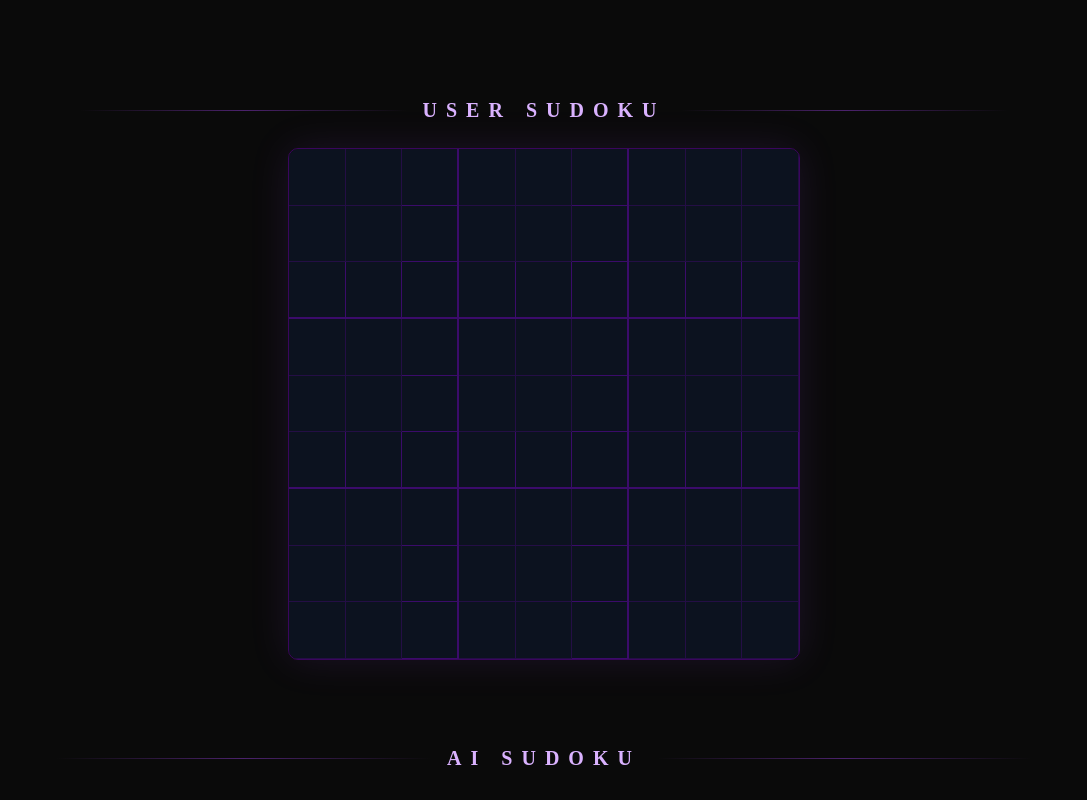
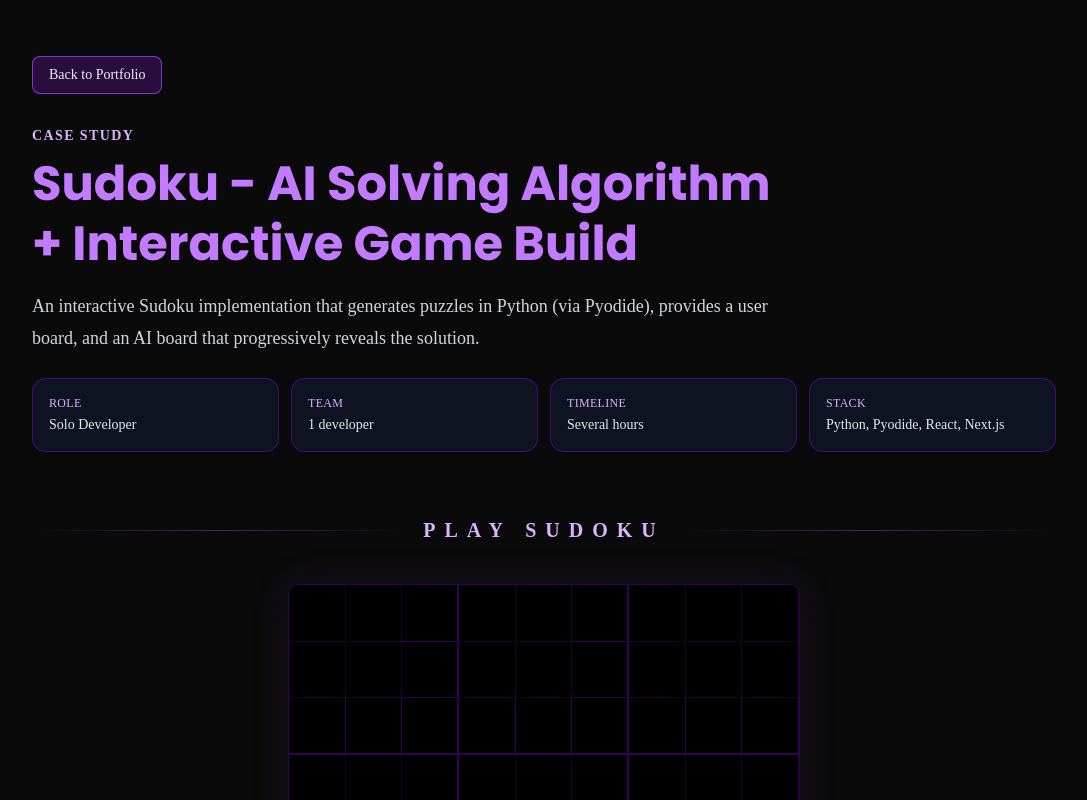
Before and after one commit to jblandin-art/Portfolio, a Next.js app: page /jblandin/projects/sudoku in a window 1280 px wide. Shown: the top 800 px of the page, without its empty margins (96-1183 px from the left). Built offline with nearby package versions, Linux system fonts and the light colour scheme.

Commit message:
Sudoku Update 7

```diff
--- a/src/app/projects/nim/page.js
+++ b/src/app/projects/nim/page.js
@@ -13,7 +13,7 @@ export const metadata = {
 
 export default function NimPage() {
   return (
-    <main className="mx-auto max-w-5xl px-6 py-8 sm:py-10 text-gray-200">
+    <main className="mx-auto max-w-5xl py-8 sm:py-10 text-gray-200">
       <div className="mb-8">
         <Link
           href="/"
--- a/src/app/projects/sudoku/page.js
+++ b/src/app/projects/sudoku/page.js
@@ -1,12 +1,62 @@
-import React from 'react'
+import Link from 'next/link'
 import SudokuScrollReset from './scroll-reset'
 import SudokuContent from './sudoku-content'
 
-export default function sudokuPage() {
+const basePath = process.env.NEXT_PUBLIC_BASE_PATH || '';
+
+export const metadata = {
+    title: "Play Sudoku | Josiah Blanding",
+    description:
+        "An in-browser Sudoku experience using Pyodide for puzzle generation and solving, with an AI reveal mode.",
+};
+
+export default function SudokuPage() {
     return (
-                <>
-                <SudokuScrollReset />
+        <>
+            <SudokuScrollReset />
+            <main className="mx-auto max-w-5xl py-8 sm:py-10 text-gray-200">
+                <div className="mb-8">
+                    <Link
+                        href="/"
+                        className="inline-flex items-center rounded-md border border-purple-500/70 bg-purple-900/40 px-4 py-2 text-sm text-purple-100 transition hover:border-purple-400 hover:bg-purple-800/60"
+                    >
+                        Back to Portfolio
+                    </Link>
+                </div>
+
+                <header className="">
+                    <p className="text-sm font-semibold uppercase tracking-widest text-purple-300">Case Study</p>
+                    <h1 className="mt-2 max-w-3xl text-3xl font-bold font-poppins leading-tight text-purple-400 sm:text-4xl lg:text-5xl">
+                        Sudoku - AI Solving Algorithm + Interactive Game Build
+                    </h1>
+                    <p className="mt-4 max-w-3xl text-lg leading-8 text-gray-300">
+                        An interactive Sudoku implementation that generates puzzles in Python (via Pyodide), provides a user board, and an AI board that progressively reveals the solution.
+                    </p>
+
+                    <div className="mt-6 grid gap-3 sm:grid-cols-2 lg:grid-cols-4">
+                        <div className="rounded-xl border border-purple-700/50 bg-slate-900/70 p-4">
+                            <p className="text-xs uppercase tracking-wide text-purple-300">Role</p>
+                            <p className="mt-1 text-sm">Solo Developer</p>
+                        </div>
+                        <div className="rounded-xl border border-purple-700/50 bg-slate-900/70 p-4">
+                            <p className="text-xs uppercase tracking-wide text-purple-300">Team</p>
+                            <p className="mt-1 text-sm">1 developer</p>
+                        </div>
+                        <div className="rounded-xl border border-purple-700/50 bg-slate-900/70 p-4">
+                            <p className="text-xs uppercase tracking-wide text-purple-300">Timeline</p>
+                            <p className="mt-1 text-sm">Several hours</p>
+                        </div>
+                        <div className="rounded-xl border border-purple-700/50 bg-slate-900/70 p-4">
+                            <p className="text-xs uppercase tracking-wide text-purple-300">Stack</p>
+                            <p className="mt-1 text-sm">Python, Pyodide, React, Next.js</p>
+                        </div>
+                    </div>
+                </header>
+
                 <SudokuContent />
-                </>
-    )
+
+
+            </main>
+        </>
+    );
 }
--- a/src/app/projects/sudoku/sudoku-content.jsx
+++ b/src/app/projects/sudoku/sudoku-content.jsx
@@ -8,7 +8,7 @@ export default function SudokuContent() {
   const [aiLoading, setAiLoading] = useState(true);
 
   return (
-    <main className="mx-auto max-w-5xl px-6 py-10 text-gray-200">
+    <main className="mx-auto max-w-5xl py-10 text-gray-200">
       <UserSudokuBoard emptyCells={45} />
 {/*
       <div className={`mb-6 transition-opacity duration-300 ease-out ${aiLoading ? "opacity-0" : "opacity-100"}`}>
--- a/src/components/AISudokuBoard.jsx
+++ b/src/components/AISudokuBoard.jsx
@@ -178,7 +178,7 @@ export default function AISudokuBoard({ emptyCells = 45, seed, onLoadingChange =
   return (
     <section>
       <div className="mt-4">
-        <div className="mx-auto max-w-5xl px-6 py-6 min-h-[38rem] sm:min-h-[42rem] lg:min-h-[44rem]">
+        <div className="mx-auto max-w-5xl py-6 min-h-[38rem] sm:min-h-[42rem] lg:min-h-[44rem]">
           <div className={`relative transition-opacity duration-300 ease-out ${isVisible && !loading ? "opacity-100" : "opacity-0"}`}>
             <SudokuBoardBase
               key={runtimeSeed}
@@ -190,6 +190,8 @@ export default function AISudokuBoard({ emptyCells = 45, seed, onLoadingChange =
               validMessage="Valid Sudoku Board"
               showValidationState={revealFinished}
               forceHiddenValues={!showCellValues}
+              showMobileTapHint={false}
+              showMobileKeypad={false}
             />
           </div>
         </div>
--- a/src/components/SudokuBoardBase.jsx
+++ b/src/components/SudokuBoardBase.jsx
@@ -1,10 +1,13 @@
 "use client";
 import { useEffect, useState } from "react";
 
-export default function SudokuBoardBase({ puzzle = null, solution = null, validateGrid = null, onChange = null, readOnly = false, revealCells = [], visibleCells = null, validMessage = "Valid Sudoku board.", showValidationState = true, forceHiddenValues = false }) {
+export default function SudokuBoardBase({ puzzle = null, solution = null, validateGrid = null, onChange = null, readOnly = false, revealCells = [], visibleCells = null, validMessage = "Valid Sudoku board.", showValidationState = true, forceHiddenValues = false, showMobileTapHint = true, showMobileKeypad = true }) {
   const emptyGrid = Array.from({ length: 9 }, () => Array(9).fill(0));
+  const keypadValues = [1, 2, 3, 4, 5, 6, 7, 8, 9];
   const [grid, setGrid] = useState(emptyGrid);
   const [boardValid, setBoardValid] = useState(null);
+  const [isMobileInputMode, setIsMobileInputMode] = useState(false);
+  const [activeCell, setActiveCell] = useState(null);
 
   useEffect(() => {
     if (!puzzle) return;
@@ -53,9 +56,35 @@ export default function SudokuBoardBase({ puzzle = null, solution = null, valida
     };
   }, [grid, validateGrid]);
 
+  useEffect(() => {
+    if (typeof window === "undefined") return;
+
+    const mediaQuery = window.matchMedia("(pointer: coarse)");
+    const updateInputMode = () => {
+      setIsMobileInputMode(mediaQuery.matches || (navigator.maxTouchPoints || 0) > 0);
+    };
+
+    updateInputMode();
+    mediaQuery.addEventListener("change", updateInputMode);
+
+    return () => {
+      mediaQuery.removeEventListener("change", updateInputMode);
+    };
+  }, []);
+
+  useEffect(() => {
+    if (readOnly || !isMobileInputMode) {
+      setActiveCell(null);
+    }
+  }, [readOnly, isMobileInputMode]);
+
   function handleCellChange(r, c, value) {
     const v = value.replace(/[^0-9]/g, "").slice(0, 1);
     const num = v === "" ? 0 : Number(v);
+    applyCellValue(r, c, num);
+  }
+
+  function applyCellValue(r, c, num) {
     const next = grid.map((row) => row.slice());
     next[r][c] = num;
     setGrid(next);
@@ -63,12 +92,13 @@ export default function SudokuBoardBase({ puzzle = null, solution = null, valida
   }
 
   const displayBoardValid = showValidationState ? boardValid : null;
+  const enableMobileKeypad = isMobileInputMode && showMobileKeypad;
 
   return (
     <div className="mx-auto max-w-md sm:max-w-lg">
       <div className="relative">
         <div
-          className={`grid w-full grid-cols-9 gap-0 rounded-lg overflow-hidden bg-transparent border shadow-[0_0_40px_rgba(168,85,247,0.12)] ${displayBoardValid === false ? "border-red-500/50" : "border-purple-700/40"}`}
+          className={`grid w-full grid-cols-9 gap-0 rounded-lg overflow-hidden bg-black/80 border shadow-[0_0_40px_rgba(168,85,247,0.1)] ${displayBoardValid === false ? "border-red-500/50" : "border-purple-700/40"}`}
         >
           {grid.map((row, r) =>
             row.map((val, c) => {
@@ -77,32 +107,46 @@ export default function SudokuBoardBase({ puzzle = null, solution = null, valida
               const rightBorder = (c + 1) % 3 === 0 && c !== 8 ? "border-r-2 border-purple-700/40" : "border-r border-purple-700/20";
               const bottomBorder = (r + 1) % 3 === 0 && r !== 8 ? "border-b-2 border-purple-700/40" : "border-b border-purple-700/20";
               const correctnessClass = displayBoardValid === false
-                ? "text-red-200 bg-red-500/10"
+                ? "text-red-100 bg-red-500/15"
                 : displayBoardValid
-                  ? "text-emerald-200 bg-emerald-500/10"
-                  : "text-purple-200";
+                  ? "text-emerald-300 bg-emerald-900/35"
+                  : "text-purple-50";
 
               const isRevealed = revealCells && revealCells.includes(cellKey);
               const isVisible = !Array.isArray(visibleCells) || visibleCells.includes(cellKey) || isPrefilled;
               const shouldHideValue = forceHiddenValues && !readOnly;
+              const isActiveMobileCell = enableMobileKeypad && activeCell?.r === r && activeCell?.c === c;
               return (
                 <div
                   key={cellKey}
-                  className={`relative grid aspect-square w-full place-items-center bg-slate-900/65 ${correctnessClass} ${rightBorder} ${bottomBorder} ${isRevealed ? 'sudoku-reveal' : ''}`}
+                  className={`relative grid aspect-square w-full place-items-center bg-black/95 transition-colors duration-500 ease-out ${correctnessClass} ${rightBorder} ${bottomBorder} ${isActiveMobileCell ? "ring-2 ring-purple-300/90 ring-inset" : ""} ${isRevealed ? 'sudoku-reveal' : ''}`}
                 >
                   {isPrefilled || readOnly ? (
-                    <span className={`relative z-10 flex h-full w-full items-center justify-center text-sm sm:text-base font-semibold leading-none select-none transition-opacity duration-300 ${shouldHideValue ? "opacity-0" : "opacity-100"}`}>{val}</span>
+                    <span className={`relative z-10 flex h-full w-full items-center justify-center text-[1.125rem] sm:text-[1.3rem] font-bold leading-none select-none transition-opacity duration-300 ${shouldHideValue ? "opacity-0" : "opacity-100"}`}>{val}</span>
                   ) : (
                     <div className="relative flex h-full w-full items-center justify-center overflow-hidden">
-                      <span className={`pointer-events-none absolute inset-0 z-10 flex items-center justify-center text-sm sm:text-base font-semibold leading-none select-none transition-opacity duration-700 ${isVisible && !shouldHideValue ? "opacity-100" : "opacity-0"}`}>
+                      <span className={`pointer-events-none absolute inset-0 z-10 flex items-center justify-center text-[1.125rem] sm:text-[1.3rem] font-bold leading-none select-none transition-opacity duration-700 ${isVisible && !shouldHideValue ? "opacity-100" : "opacity-0"}`}>
                         {val === 0 ? "" : String(val)}
                       </span>
-                      <input
-                        aria-label={`r${r}c${c}`}
-                        className="absolute inset-0 z-20 h-full w-full appearance-none border-0 bg-transparent p-0 text-center text-sm sm:text-base leading-none outline-none caret-purple-300 opacity-0 focus:opacity-100 focus:text-transparent"
-                        value={val === 0 ? "" : String(val)}
-                        onChange={(e) => handleCellChange(r, c, e.target.value)}
-                      />
+                      {enableMobileKeypad ? (
+                        <button
+                          type="button"
+                          aria-label={`Select row ${r + 1} column ${c + 1}`}
+                          className="absolute inset-0 z-20 h-full w-full bg-transparent p-0 outline-none"
+                          onClick={() => setActiveCell({ r, c })}
+                        />
+                      ) : !isMobileInputMode ? (
+                        <input
+                          type="text"
+                          inputMode="numeric"
+                          pattern="[0-9]*"
+                          maxLength={1}
+                          aria-label={`r${r}c${c}`}
+                          className="absolute inset-0 z-20 h-full w-full appearance-none border-0 bg-transparent p-0 text-center text-[1.125rem] sm:text-[1.3rem] leading-none outline-none caret-purple-100 opacity-0 focus:opacity-100 focus:text-transparent"
+                          value={val === 0 ? "" : String(val)}
+                          onChange={(e) => handleCellChange(r, c, e.target.value)}
+                        />
+                      ) : null}
                     </div>
                   )}
                 </div>
@@ -113,7 +157,7 @@ export default function SudokuBoardBase({ puzzle = null, solution = null, valida
 
         <div
           aria-hidden="true"
-          className={`pointer-events-none absolute inset-0 rounded-lg border border-emerald-500/50 transition-opacity duration-500 ease-out ${displayBoardValid ? "opacity-100" : "opacity-0"}`}
+          className={`pointer-events-none absolute inset-0 rounded-lg border border-emerald-900/80 transition-opacity transition-colors duration-500 ease-out ${displayBoardValid ? "opacity-100" : "opacity-0"}`}
         />
       </div>
 
@@ -126,6 +170,43 @@ export default function SudokuBoardBase({ puzzle = null, solution = null, valida
             ? validMessage
             : "There is a conflict in the board."}
       </p>
+
+      {enableMobileKeypad && !readOnly ? (
+        <section className="mt-4 rounded-lg border border-purple-700/60 bg-black/75 p-3">
+          {activeCell || showMobileTapHint ? (
+            <p className="mb-2 text-center text-xs uppercase tracking-widest text-purple-200">
+              {activeCell ? `Cell r${activeCell.r + 1} c${activeCell.c + 1}` : "Tap a cell to enter a value"}
+            </p>
+          ) : null}
+          <div className="grid grid-cols-5 gap-2">
+            {keypadValues.map((n) => (
+              <button
+                key={`key-${n}`}
+                type="button"
+                className="rounded-md border border-purple-600/70 bg-slate-900/90 py-2 text-sm font-semibold text-purple-50 transition hover:border-purple-400 hover:bg-slate-700 disabled:cursor-not-allowed disabled:opacity-55"
+                onClick={() => {
+                  if (!activeCell) return;
+                  applyCellValue(activeCell.r, activeCell.c, n);
+                }}
+                disabled={!activeCell}
+              >
+                {n}
+              </button>
+            ))}
+            <button
+              type="button"
+              className="rounded-md border border-purple-600/70 bg-slate-900/90 py-2 text-xs font-semibold uppercase tracking-wide text-purple-50 transition hover:border-purple-400 hover:bg-slate-700 disabled:cursor-not-allowed disabled:opacity-55"
+              onClick={() => {
+                if (!activeCell) return;
+                applyCellValue(activeCell.r, activeCell.c, 0);
+              }}
+              disabled={!activeCell}
+            >
+              Clear
+            </button>
+          </div>
+        </section>
+      ) : null}
     </div>
   );
 }
--- a/src/components/UserSudokuBoard.jsx
+++ b/src/components/UserSudokuBoard.jsx
@@ -71,7 +71,7 @@ export default function UserSudokuBoard({ emptyCells = 45, seed }) {
   return (
     <>
       {loading ? (
-        <div className="mx-auto max-w-5xl px-6 py-6">
+        <div className="mx-auto max-w-5xl py-6">
           <div className="mb-6 flex items-center gap-4">
             <div className="h-px flex-1 bg-gradient-to-r from-transparent via-yellow-500/40 nim-loading-flash to-transparent" />
             <p className="text-xl font-semibold uppercase tracking-[0.45em] nim-loading-flash text-yellow-300">LOADING PUZZLE</p>
@@ -81,11 +81,11 @@ export default function UserSudokuBoard({ emptyCells = 45, seed }) {
       ) : (
         <>
         <section className="mb-12">
-          <div className="mt-4">
-            <div className="mx-auto max-w-5xl px-6 py-6">
-              <div className="mb-6 flex items-center gap-4">
+          <div className="">
+            <div className="mx-auto max-w-5xl py-6">
+              <div className="mb-10 flex items-center gap-4">
                 <div className="h-px flex-1 bg-gradient-to-r from-transparent via-purple-500/40 to-transparent" />
-                <p className="text-xl font-semibold uppercase tracking-[0.45em] text-purple-300">USER SUDOKU</p>
+                <p className="text-xl font-semibold uppercase tracking-[0.45em] text-purple-300">PLAY SUDOKU</p>
                 <div className="h-px flex-1 bg-gradient-to-r from-transparent via-purple-500/40 to-transparent" />
               </div>
 
@@ -108,11 +108,23 @@ export default function UserSudokuBoard({ emptyCells = 45, seed }) {
             </div>
           </div>
         </section>
+        <section id="instructions" className="my-12">
+                    <h2 className="text-lg font-semibold text-purple-200/95 mb-3 tracking-wider uppercase">How to Play</h2>
+                    <div className="h-0.5 w-20 mb-4 bg-gradient-to-r from-purple-500 via-purple-400 to-transparent rounded" />
+                    <ol className="list-decimal pl-6 space-y-3">
+                        <li className="text-base text-gray-200">Fill each 3x3 box, row, and column with the numbers 1 through 9 exactly once.</li>
+                        <li className="text-base text-gray-200">Click into a cell to type a number, or use the provided controls on mobile.</li>
+                    </ol>
+                </section>
         <div className="mb-6 flex items-center gap-4">
                 <div className="h-px flex-1 bg-gradient-to-r from-transparent via-purple-500/40 to-transparent" />
                 <p className="text-xl font-semibold uppercase tracking-[0.45em] text-purple-300">AI SUDOKU</p>
                 <div className="h-px flex-1 bg-gradient-to-r from-transparent via-purple-500/40 to-transparent" />
         </div>
+        <p className="mt-4 text-sm text-center text-purple-300 font-medium max-w-md mx-auto leading-snug">
+          Watch my AI algorithm solve randomly generated sudoku puzzles in real time.
+        </p>
+
         </>
       )}
     </>
```
